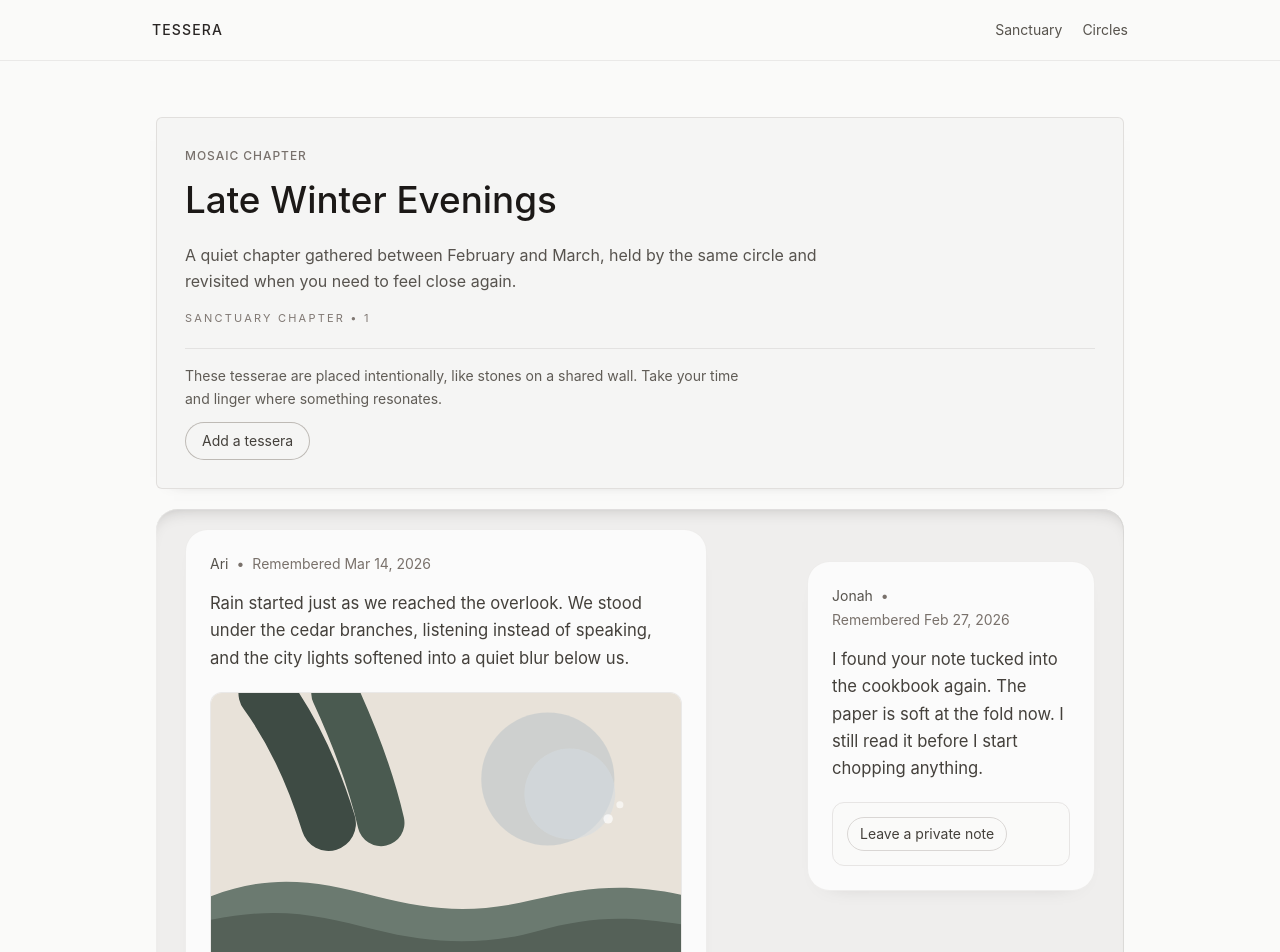
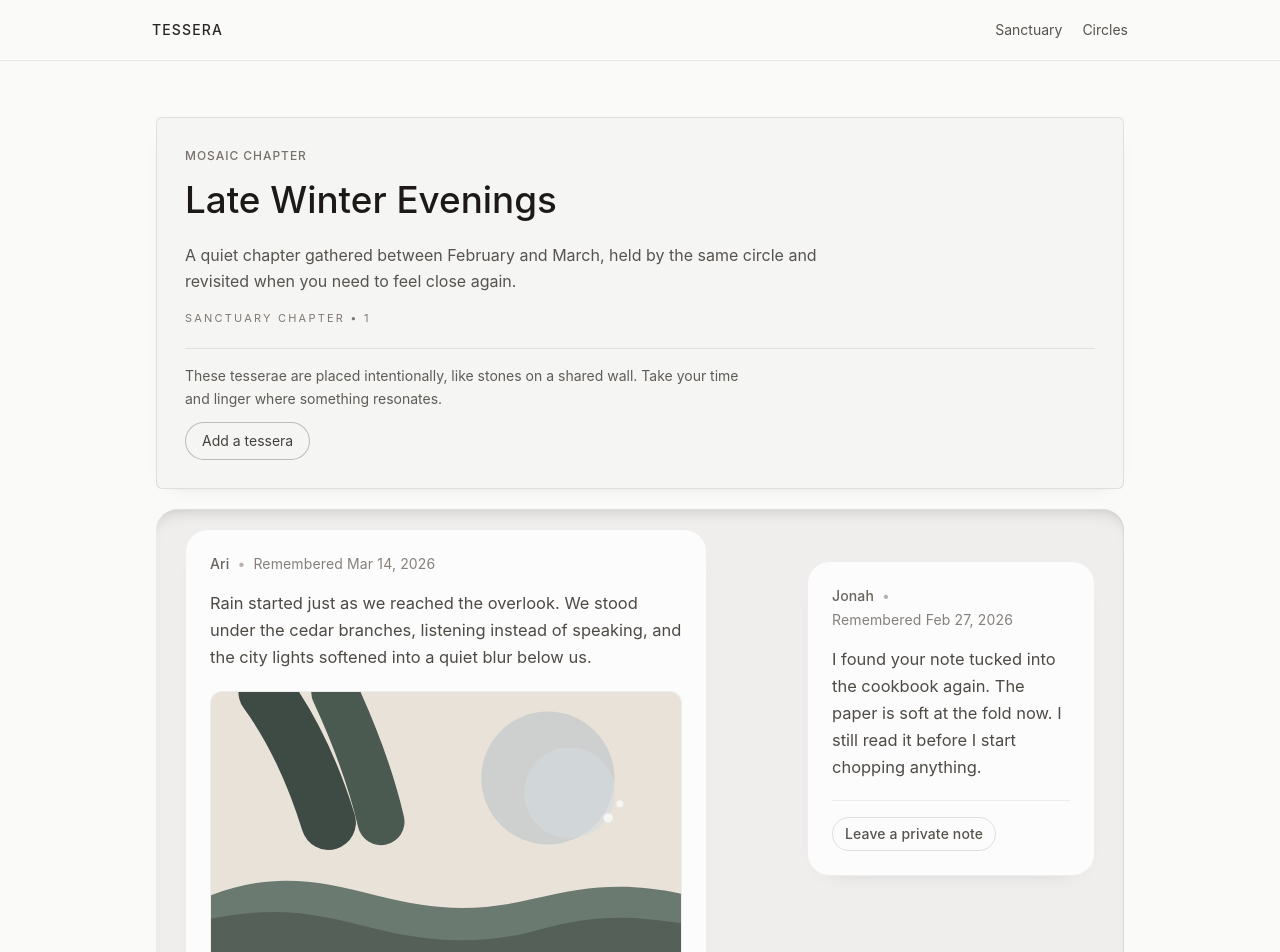
Before and after one commit to vanderjt/tessera, a Next.js app: page /mosaics/1 in a window 1280 px wide. Shown: the top 952 px of the page. Built offline with nearby package versions, Linux system fonts and the light colour scheme.

Commit message:
Refine MomentCard emotional hierarchy styling

```diff
--- a/components/moments/MomentCard.tsx
+++ b/components/moments/MomentCard.tsx
@@ -96,31 +96,35 @@ export default function MomentCard({ author, reflection, timestamp, image, class
 
   return (
     <article
-      className={`rounded-[1.4rem] border border-stone-200/65 bg-white/75 p-5 shadow-[0_9px_24px_-24px_rgba(28,25,23,0.42)] transition-[transform,box-shadow] duration-500 ease-out hover:scale-[1.015] hover:shadow-[0_16px_34px_-24px_rgba(28,25,23,0.48)] sm:p-6 ${className ?? ''}`}
+      className={`rounded-[1.4rem] border border-stone-200/60 bg-white/80 p-5 shadow-[0_9px_24px_-24px_rgba(28,25,23,0.42)] transition-[transform,box-shadow] duration-500 ease-out hover:scale-[1.015] hover:shadow-[0_16px_34px_-24px_rgba(28,25,23,0.48)] sm:p-6 ${className ?? ''}`}
       aria-label={`Remembered by ${author}`}
     >
-      <header className="flex flex-wrap items-baseline gap-x-2 gap-y-1 text-sm text-stone-500">
-        <p className="m-0 text-stone-600">{author}</p>
-        <span aria-hidden>•</span>
-        <time dateTime={typeof timestamp === 'string' ? undefined : timestamp.toISOString()}>{timestampText}</time>
+      <header className="flex flex-wrap items-baseline gap-x-2 gap-y-1 text-xs tracking-[0.01em] text-stone-500/95 sm:text-sm">
+        <p className="m-0 font-medium text-stone-600/90">{author}</p>
+        <span aria-hidden className="text-stone-400/80">
+          •
+        </span>
+        <time dateTime={typeof timestamp === 'string' ? undefined : timestamp.toISOString()} className="text-stone-500/90">
+          {timestampText}
+        </time>
       </header>
 
-      <p className="mt-4 max-w-prose text-[1.04rem] leading-relaxed text-stone-700">{reflection}</p>
+      <p className="mt-3.5 max-w-prose text-[1.03rem] leading-relaxed text-stone-700/95 sm:mt-4">{reflection}</p>
 
       {image ? (
-        <figure className="mt-5 overflow-hidden rounded-xl border border-stone-200/80 bg-stone-50">
+        <figure className="mt-4 overflow-hidden rounded-xl border border-stone-200/65 bg-stone-50/70 sm:mt-5">
           <img src={image.src} alt={image.alt} className="h-auto w-full object-cover" />
         </figure>
       ) : null}
 
       <section
-        className="mt-5 rounded-xl border border-stone-200 bg-stone-50/80 p-3.5 transition-all duration-300 ease-out"
+        className="mt-4 border-t border-stone-200/65 pt-3.5 text-stone-600/90 sm:mt-5 sm:pt-4"
         aria-label="Private note entry"
       >
         {!isEditorOpen && !hasSavedNote ? (
           <button
             type="button"
-            className="inline-flex items-center rounded-full border border-stone-300/90 px-3 py-1.5 text-sm text-stone-700 transition hover:border-stone-400 hover:bg-white"
+            className="inline-flex items-center rounded-full border border-stone-300/70 px-3 py-1.5 text-xs font-medium tracking-[0.01em] text-stone-600 transition hover:border-stone-400/80 hover:bg-stone-50/80 hover:text-stone-700 sm:text-sm"
             onClick={handleOpenNewNote}
           >
             Leave a private note
@@ -129,12 +133,12 @@ export default function MomentCard({ author, reflection, timestamp, image, class
 
         {isEditorOpen ? (
           <div className="space-y-3">
-            <p className="m-0 text-sm text-stone-600">{notePrompt}</p>
+            <p className="m-0 text-xs tracking-[0.01em] text-stone-500 sm:text-sm">{notePrompt}</p>
             <textarea
               value={draftNote}
               onChange={(event) => setDraftNote(event.target.value)}
               rows={4}
-              className="w-full resize-y rounded-lg border border-stone-200 bg-white/90 px-3 py-2 text-sm leading-relaxed text-stone-700 outline-none transition focus:border-stone-300 focus:ring-2 focus:ring-stone-200"
+              className="w-full resize-y rounded-lg border border-stone-200/75 bg-white/70 px-3 py-2 text-sm leading-relaxed text-stone-700/95 outline-none transition focus:border-stone-300/85 focus:ring-2 focus:ring-stone-200/70"
               placeholder="Write your private reflection..."
             />
             <div className="flex items-center gap-2">
@@ -142,14 +146,14 @@ export default function MomentCard({ author, reflection, timestamp, image, class
                 type="button"
                 onClick={handleSave}
                 disabled={!canSaveNote}
-                className="rounded-full border border-stone-300/90 px-3 py-1.5 text-sm text-stone-700 transition hover:border-stone-400 hover:bg-white disabled:cursor-not-allowed disabled:opacity-55"
+                className="rounded-full border border-stone-300/75 px-3 py-1.5 text-sm text-stone-700 transition hover:border-stone-400/85 hover:bg-white/80 disabled:cursor-not-allowed disabled:opacity-55"
               >
                 Save note
               </button>
               <button
                 type="button"
                 onClick={handleCancel}
-                className="rounded-full border border-transparent px-3 py-1.5 text-sm text-stone-500 transition hover:border-stone-200 hover:text-stone-700"
+                className="rounded-full border border-transparent px-3 py-1.5 text-sm text-stone-500 transition hover:border-stone-200/80 hover:text-stone-600"
               >
                 Cancel
               </button>
@@ -158,13 +162,13 @@ export default function MomentCard({ author, reflection, timestamp, image, class
         ) : null}
 
         {!isEditorOpen && hasSavedNote ? (
-          <div className="space-y-2">
-            <p className="m-0 text-xs uppercase tracking-[0.08em] text-stone-500">Your private note</p>
-            <p className="m-0 whitespace-pre-wrap text-sm leading-relaxed text-stone-700">{savedNote}</p>
+          <div className="space-y-2.5">
+            <p className="m-0 text-[0.69rem] uppercase tracking-[0.11em] text-stone-500/85">Your private note</p>
+            <p className="m-0 whitespace-pre-wrap text-sm leading-relaxed text-stone-600/95">{savedNote}</p>
             <button
               type="button"
               onClick={handleEditNote}
-              className="inline-flex rounded-full border border-transparent px-3 py-1 text-sm text-stone-500 transition hover:border-stone-200 hover:text-stone-700"
+              className="inline-flex rounded-full border border-transparent px-3 py-1 text-xs tracking-[0.01em] text-stone-500 transition hover:border-stone-200/75 hover:text-stone-600 sm:text-sm"
             >
               Edit note
             </button>
```
